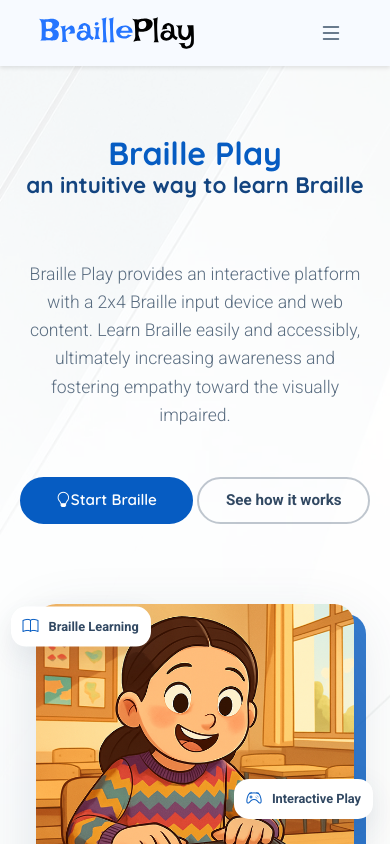
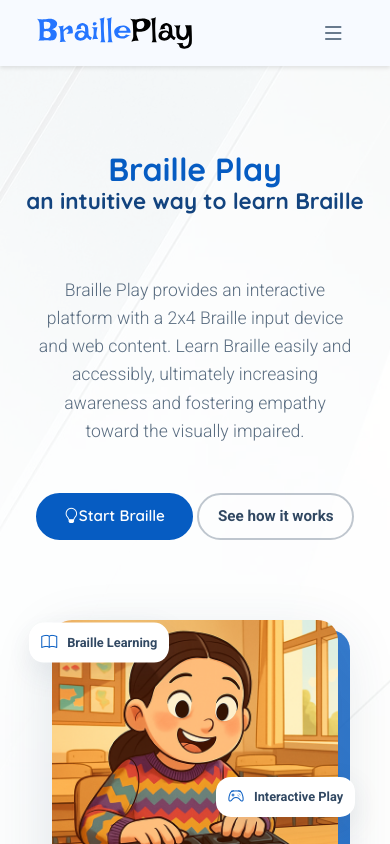
Before and after one commit to yeahyeon/braille-play-landing, a React (Vite) app: page / in a window 390 px wide. Shown: the top 844 px of the page. Built offline with nearby package versions, Linux system fonts and the light colour scheme.

Commit message:
[fix] resolve horizontal spacing issue

```diff
--- a/src/components/Hero.css
+++ b/src/components/Hero.css
@@ -32,7 +32,7 @@
   align-items: center;
   min-height: calc(100vh - var(--header-height));
   width: 100%;
-  padding: 0 !important;
+  padding: 2rem 2rem 0 2rem !important;
   margin-top: 0;
 }
 
@@ -369,7 +369,7 @@
   }
 
   .hero .container {
-    padding: 2rem 0;
+    padding: 1rem 1rem 0 1rem !important;
   }
 
   .hero .hero-title {
--- a/src/components/MainFeatures.css
+++ b/src/components/MainFeatures.css
@@ -2,6 +2,7 @@
 .main-features.section {
   padding: var(--header-height) 0 0 0;
 }
+
 
 /* Section Title */
 .main-features .section-title {
@@ -57,6 +58,7 @@
   background-color: #f8f9fa;
   margin: 3rem 0;
 }
+
 
 /* Main Features Section Title */
 .main-features-section-title {
--- a/src/styles/global.css
+++ b/src/styles/global.css
@@ -118,11 +118,25 @@ button:focus-visible {
 
 /* Bootstrap Container Override */
 .container {
-  max-width: 100% !important;
-  padding-left: 15px !important;
-  padding-right: 15px !important;
+  max-width: 1400px !important;
   margin-left: auto !important;
   margin-right: auto !important;
+  padding-left: 2rem !important;
+  padding-right: 2rem !important;
+}
+
+@media (max-width: 768px) {
+  .container {
+    padding-left: 1rem !important;
+    padding-right: 1rem !important;
+  }
+}
+
+@media (max-width: 480px) {
+  .container {
+    padding-left: 0.8rem !important;
+    padding-right: 0.8rem !important;
+  }
 }
 
 /* 큰 화면 (1440px 이상) */
```
